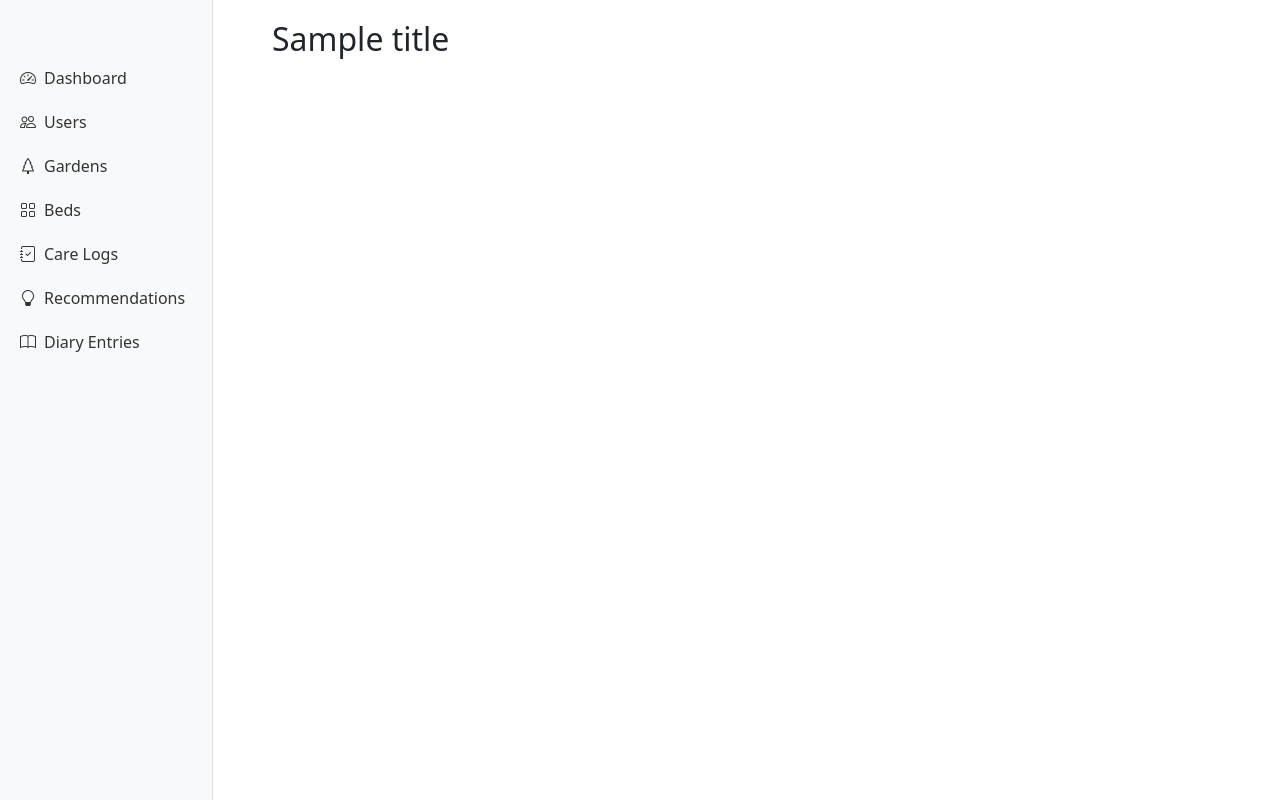
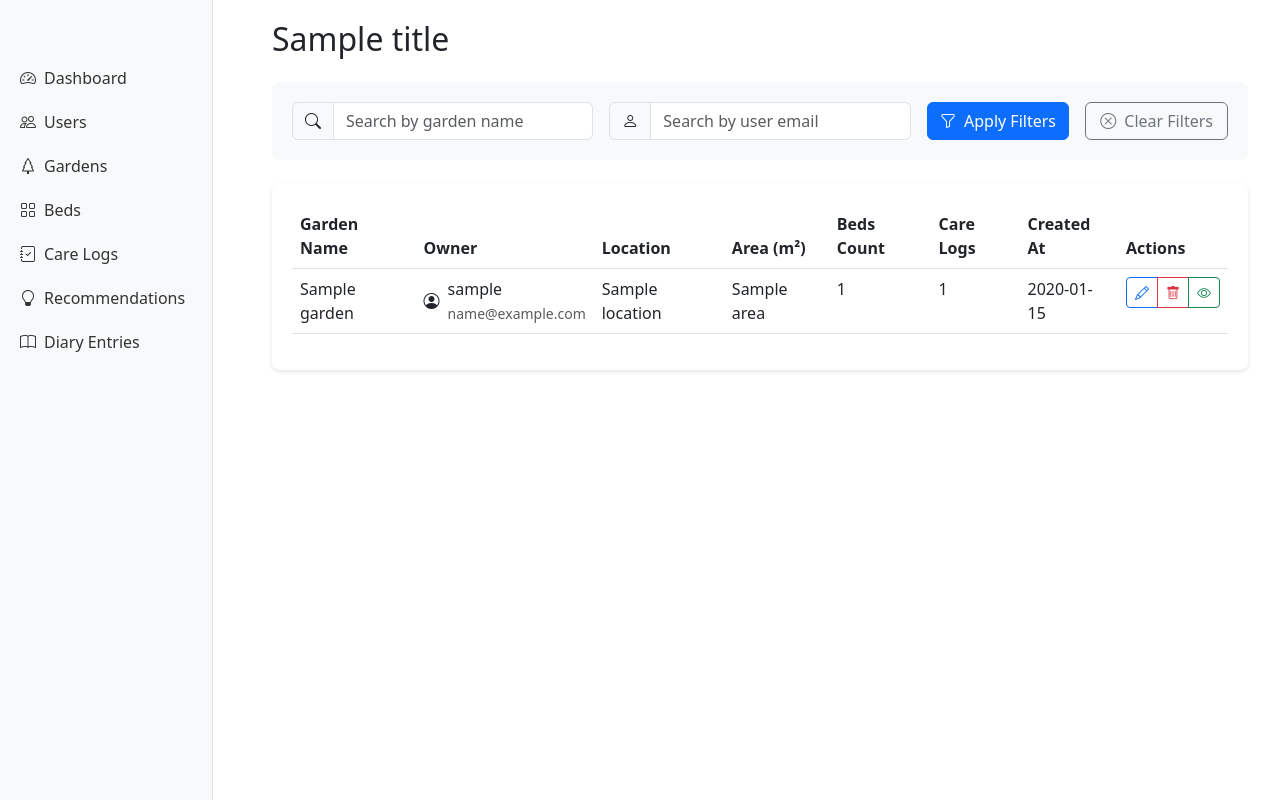
Before and after one commit to moevm/nosql1h25-garden, a Flask app: template app/templates/admin/admin_view_gardens.html in a window 1280 px wide. Run offline with Flask 3, Linux system fonts and the light colour scheme; the template is opened without the code that fills it: most values are stand-ins (such as "Sample title", 1, 10 or a date in 2020); some libraries are stand-ins or nearby versions.

Commit message:
admin gardens template

```diff
--- a/app/templates/admin/admin_view_gardens.html
+++ b/app/templates/admin/admin_view_gardens.html
@@ -1,57 +1,82 @@
 {% extends "admin/admin_layout.html" %}
 
-{% block admin_content %}
-
-<form method="GET" action="{{ url_for('admin_bp.admin_view_gardens') }}" class="mb-3">
-    <div class="form-row align-items-end">
-        <div class="form-group col-md-4">
-            <label for="search_garden_name">Search Garden Name</label>
-            <input type="text" name="search_garden_name" id="search_garden_name" class="form-control form-control-sm" value="{{ search_garden_name }}">
+{% block content %}
+<div class="search-filters mb-4">
+    <form method="get" class="row g-3">
+        <div class="col-md-4">
+            <div class="input-group">
+                <span class="input-group-text"><i class="bi bi-search"></i></span>
+                <input type="text" class="form-control" name="search_garden_name" value="{{ search_garden_name }}" placeholder="Search by garden name">
+            </div>
         </div>
-        <div class="form-group col-md-4">
-            <label for="search_user_email">Search User Email</label>
-            <input type="text" name="search_user_email" id="search_user_email" class="form-control form-control-sm" value="{{ search_user_email }}">
+        <div class="col-md-4">
+            <div class="input-group">
+                <span class="input-group-text"><i class="bi bi-person"></i></span>
+                <input type="text" class="form-control" name="search_user_email" value="{{ search_user_email }}" placeholder="Search by user email">
+            </div>
         </div>
-        <div class="form-group col-md-2">
-            <button type="submit" class="btn btn-primary btn-sm btn-block">Filter</button>
+        <div class="col-md-2">
+            <button type="submit" class="btn btn-primary w-100">
+                <i class="bi bi-funnel me-2"></i>Apply Filters
+            </button>
         </div>
-        <div class="form-group col-md-2">
-            <a href="{{ url_for('admin_bp.admin_view_gardens') }}" class="btn btn-secondary btn-sm btn-block">Clear</a>
+        <div class="col-md-2">
+            <a href="{{ url_for('admin_bp.admin_view_gardens') }}" class="btn btn-outline-secondary w-100" data-action="clear-filters">
+                <i class="bi bi-x-circle me-2"></i>Clear Filters
+            </a>
         </div>
-    </div>
-</form>
+    </form>
+</div>
 
 <div class="table-responsive">
-    <table class="table table-striped table-sm">
+    <table class="table table-hover" data-item-type="gardens">
         <thead>
             <tr>
-                <th>ID</th>
                 <th>Garden Name</th>
-                <th>User Name</th>
-                <th>User Email</th>
+                <th>Owner</th>
                 <th>Location</th>
-                <th>Area</th>
+                <th>Area (m²)</th>
+                <th>Beds Count</th>
+                <th>Care Logs</th>
+                <th>Created At</th>
                 <th>Actions</th>
             </tr>
         </thead>
         <tbody>
             {% for garden in gardens %}
-            <tr>
-                <td>{{ garden._id }}</td>
+            <tr data-item-id="{{ garden._id }}">
                 <td>{{ garden.name }}</td>
-                <td>{{ garden.user_name }}</td>
-                <td>{{ garden.user_email }}</td>
+                <td>
+                    <div class="d-flex align-items-center">
+                        <i class="bi bi-person-circle me-2"></i>
+                        <div>
+                            <div>{{ garden.user_name }}</div>
+                            <small class="text-muted">{{ garden.user_email }}</small>
+                        </div>
+                    </div>
+                </td>
                 <td>{{ garden.location }}</td>
                 <td>{{ garden.area }}</td>
+                <td>{{ garden.beds_count if garden.beds_count is defined else 'N/A' }}</td>
+                <td>{{ garden.care_logs_count if garden.care_logs_count is defined else 'N/A' }}</td>
+                <td>{{ garden.created_at.strftime('%Y-%m-%d') if garden.created_at else 'N/A' }}</td>
                 <td>
-                    <a href="#" class="btn btn-sm btn-info">View Details</a>
-                    <a href="#" class="btn btn-sm btn-primary">Edit</a>
-                    <a href="#" class="btn btn-sm btn-danger">Delete</a>
+                    <div class="btn-group">
+                        <button type="button" class="btn btn-sm btn-outline-primary" title="Edit Garden" data-action="edit">
+                            <i class="bi bi-pencil"></i>
+                        </button>
+                        <button type="button" class="btn btn-sm btn-outline-danger" title="Delete Garden" data-action="delete">
+                            <i class="bi bi-trash"></i>
+                        </button>
+                        <button type="button" class="btn btn-sm btn-outline-success" title="View Details" data-action="view">
+                            <i class="bi bi-eye"></i>
+                        </button>
+                    </div>
                 </td>
             </tr>
             {% else %}
             <tr>
-                <td colspan="7">No gardens found.</td>
+                <td colspan="8" class="text-center">No gardens found matching the criteria.</td>
             </tr>
             {% endfor %}
         </tbody>
```
